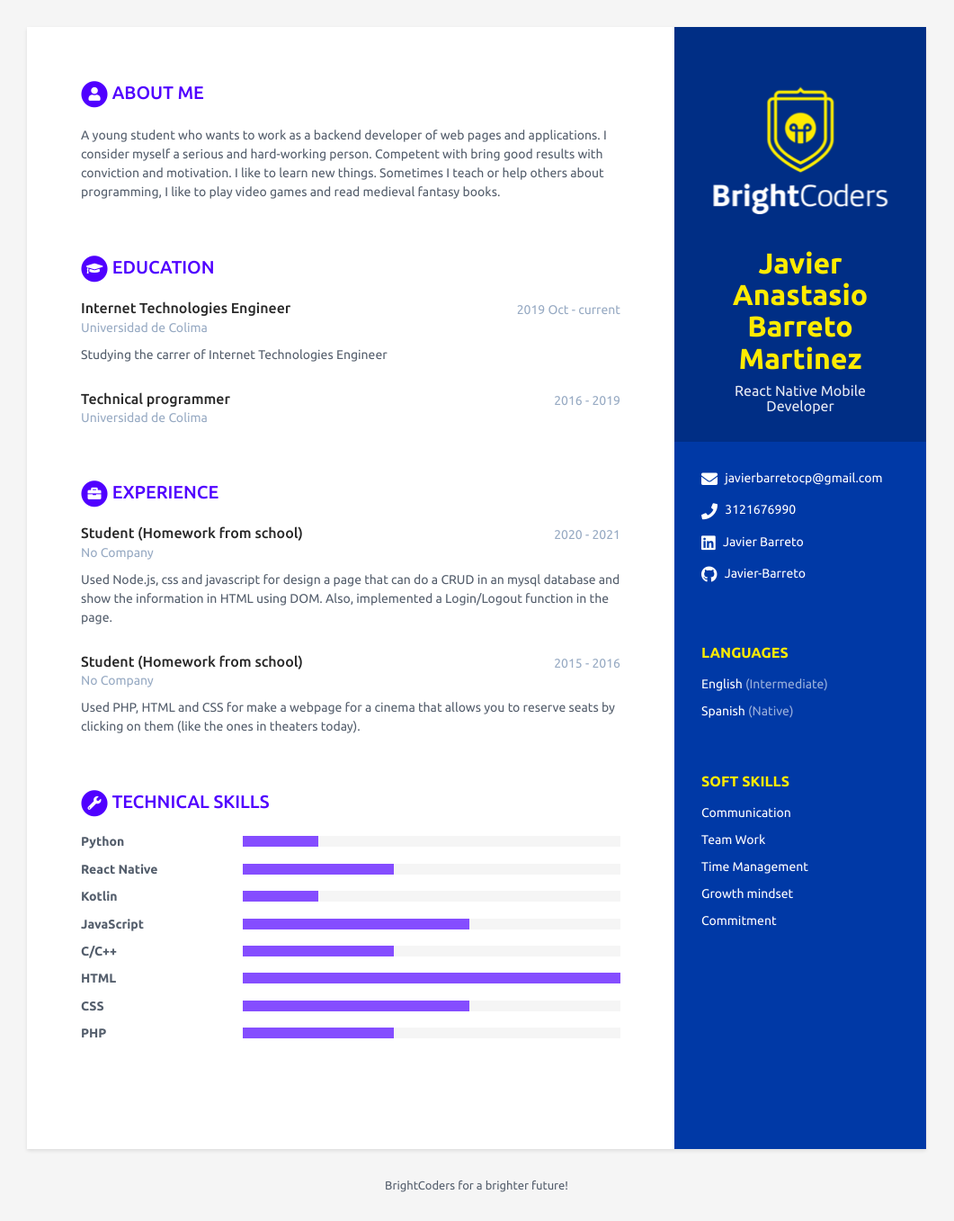
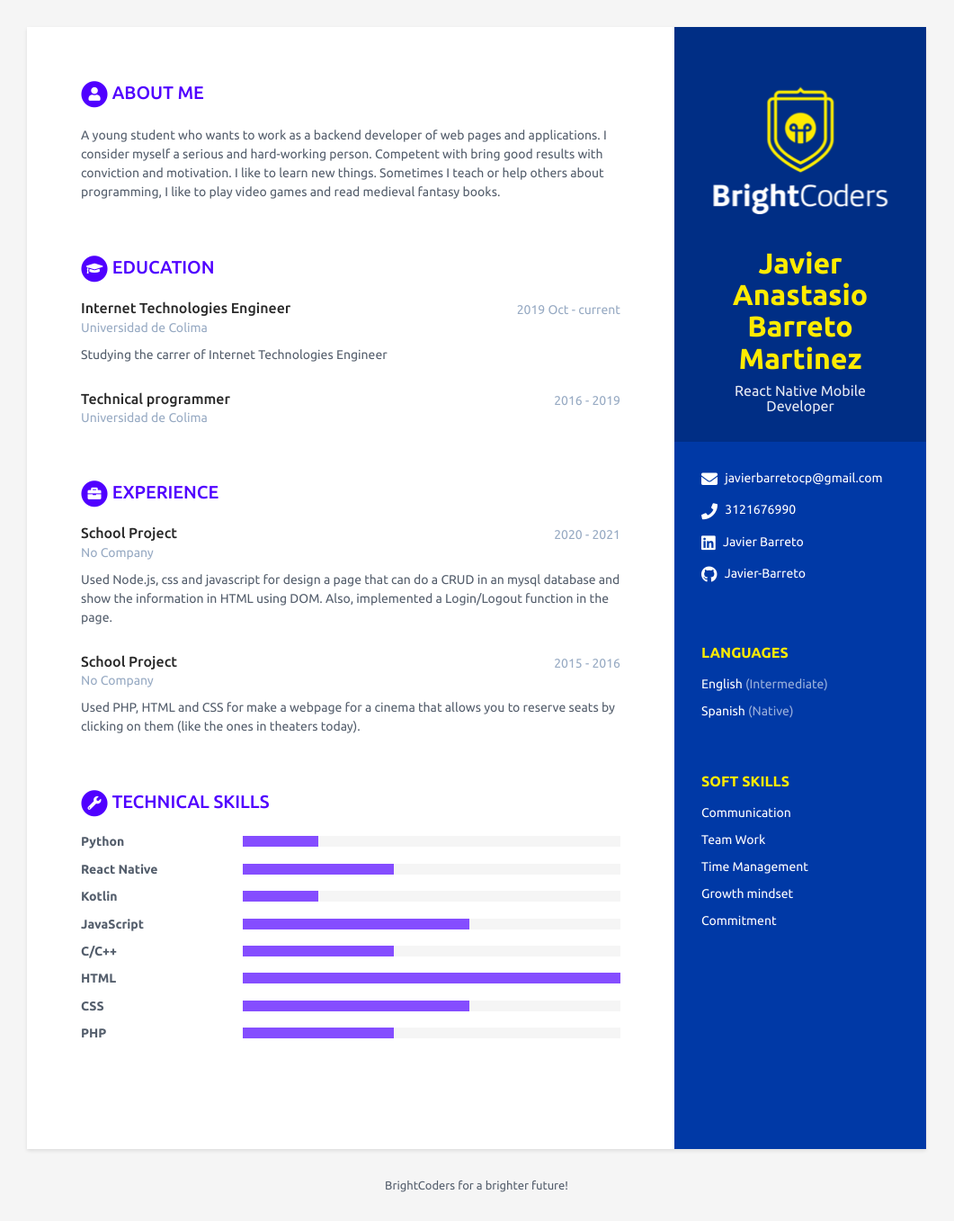
Before and after one commit to BC-MAY-21-RN/scorecard-Javier-Barreto, a Jekyll site: the page built from index.html, in a window 1280 px wide. Shown: the whole page at 90% size, without its empty margins (110-1171 px from the left). Built offline with Jekyll 4.4.1, drawn with Linux system fonts in a browser that asks for light colours.

Commit message:
Modified something

```diff
--- a/_data/data.yml
+++ b/_data/data.yml
@@ -72,13 +72,13 @@ educationcomplete:
 
 # Registra aquí tu experiencia. Agrega o elimina según sea necesario
 experiences:
-  - role: Student (Homework from school)
+  - role: School Project
     time: 2020 - 2021
     company: No Company
     details: |
       Used Node.js, css and javascript for design a page that can do a CRUD in an mysql database and show the information in HTML using DOM. Also, implemented a Login/Logout function in the page.
 
-  - role: Student (Homework from school)
+  - role: School Project
     time: 2015 - 2016
     company: No Company
     details: |
```
